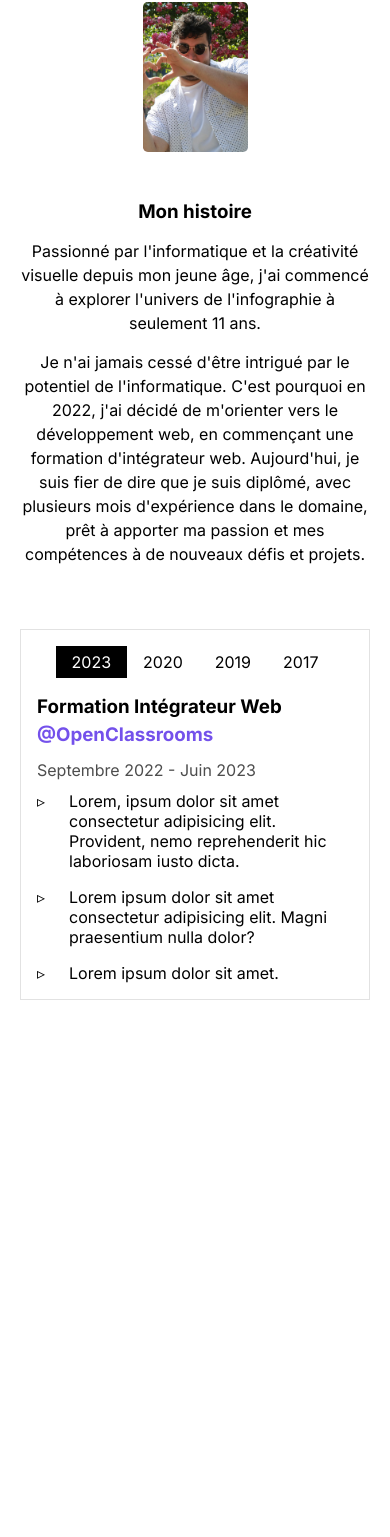
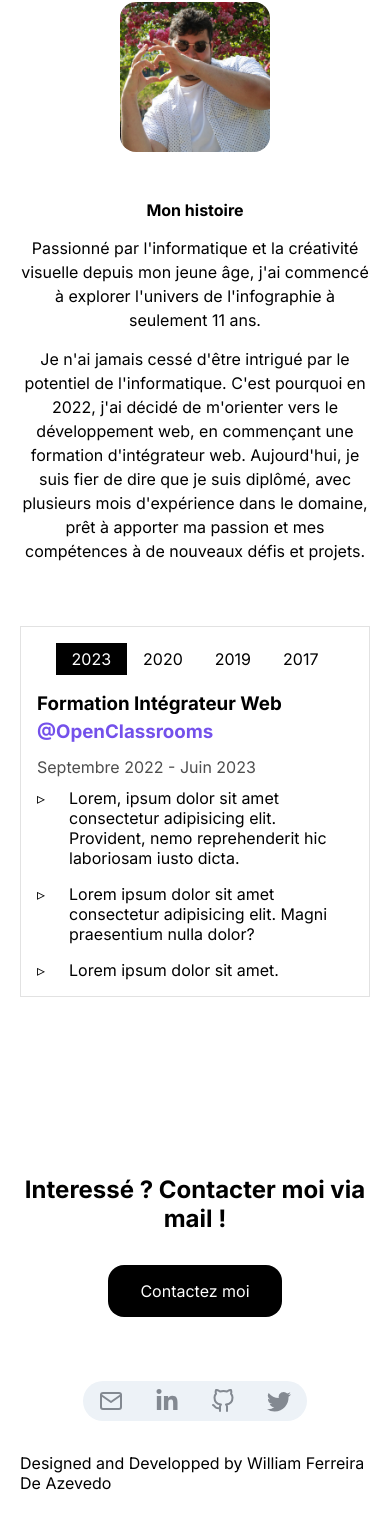
Before and after one commit to WillFDA/williamdeazevedo2023, a Next.js app: page / in a window 390 px wide. Shown: the part 3083-4620 px from the top of the page. Before the commit the page ends 4133 px from the top, so only its background shows below. Built offline with nearby package versions, Linux system fonts and the light colour scheme.

Commit message:
finito siuuu ?

```diff
--- a/package.json
+++ b/package.json
@@ -19,6 +19,7 @@
     "react": "18.2.0",
     "react-dom": "18.2.0",
     "react-icons": "^4.9.0",
+    "react-scroll": "^1.8.9",
     "sass": "^1.62.1",
     "typescript": "5.0.4"
   }
--- a/src/app/page.tsx
+++ b/src/app/page.tsx
@@ -6,6 +6,7 @@ import SectionTechnologies from "@/sections/SectionTechnologies";
 import LogoContour from '../components/LogoContour';
 import SectionMesProjets from "@/sections/SectionMesProjets";
 import SectionAPropos from "@/sections/SectionAPropos";
+import Footer from "@/sections/Footer";
 function Page() {
     return (
         <div className="app">
@@ -15,6 +16,7 @@ function Page() {
             <SectionTechnologies />
             <SectionMesProjets />
             <SectionAPropos />
+            <Footer />
         </div>
     );
 }
--- /dev/null
+++ b/src/scss/sections/_footer.scss
@@ -0,0 +1,60 @@
+.footer {
+    padding-top: 8rem;
+    display: flex;
+    flex-direction: column;
+    align-items: center;
+    margin: auto;
+    max-width: 1240px;
+    gap: 2rem;
+    .footer-title {
+        font-family: 'Inter', sans-serif;
+      font-weight: bold;
+      font-size: clamp(1.5rem, 2.5vw, 2.9rem);
+      text-align: center;
+    }
+    &-button {
+        z-index: 1;
+        margin-bottom: -5rem;
+        position: relative;
+        font-size: 1.5rem;
+        border: none;
+        cursor: pointer;
+        outline: inherit;
+        padding: 1rem 2rem;
+        border-radius: 1rem;
+        background-color: black;
+        color: white;
+        transition: background-color 0.3s ease, color 0.3s ease, transform 0.3s ease;
+        @include media('small') {
+            margin-bottom: 0;
+            font-size: 1rem;
+        }
+    }
+    &-button::before {
+        z-index: 0;
+        content: "";
+        position: absolute;
+        top: 0;
+        left: 0;
+        right: 0;
+        bottom: 0;
+        background: linear-gradient(-38deg, #e81cff 15%, #40c9ff 100%);
+        transform: translate3d(-21px, -13px, 0) scale(0.95);
+        filter: blur(20px);
+        opacity: 0;
+        z-index: -1;
+        transition: opacity 0.3s ease, transform 0.3s ease;
+    }
+    &-button:hover {
+        z-index: 1;
+        background-color: white;
+        color: black;
+        transform: scale(1.1);
+        font-weight: 800;
+    }
+    &-button:hover::before {
+        z-index: 0;
+        opacity: 0.7;
+        transform: translate3d(0, 0, 0) scale(1);
+    }
+}
--- a/src/scss/sections/_index.scss
+++ b/src/scss/sections/_index.scss
@@ -3,3 +3,4 @@
 @import './sectionTechnologies';
 @import './sectionMesProjets';
 @import "./sectionAPropos";
+@import "./footer";
--- a/src/scss/sections/_navbar.scss
+++ b/src/scss/sections/_navbar.scss
@@ -5,11 +5,13 @@
   padding: 0.5rem;
   max-width: 1240px;
   margin: auto;
+
   &__menu-container {
     position: relative;
   }
 
   &__menu-button {
+    cursor: pointer;
       margin: 0.25rem;
       padding: 0.75rem 1rem;
       border-radius: 1rem;
@@ -19,14 +21,16 @@
       border: 1px solid #F3F4F6;
       background-color: #F3F4F6;
       font-size:var(--tbase);
-
+      transition: transform 0.2s ease;
 
       &:hover {
           background-color: #E5E7EB; // correspond à hover:bg-gray-200
           border-color: #E5E7EB; // correspond à hover:border-gray-100
+          transform: scale(1.1);  // Agrandit l'élément de 10% lors du survol
       }
       &:active {
           border-color: #D1D5DB; // correspond à active:border-gray-300
+          transform: scale(1);  // Réduit l'élément à sa taille originale lors du clic
       }
   }
 
@@ -35,3 +39,44 @@
       margin-left: 0.5rem;
   }
 }
+
+.nav_links {
+  z-index: 10;
+  background-color: white;
+  display: flex;
+  flex-direction: column;
+  position: absolute;
+  padding: 1rem;
+  white-space: nowrap;
+  border-radius: 1rem;
+  box-shadow: 0 5px 15px rgba(0, 0, 0, 0.1);
+  opacity: 0;  // Initialise l'opacité à 0
+  transform: translateY(-10%);  // Déplace légèrement le menu vers le haut
+  animation: fadeInDown 0.5s forwards;
+  ul {
+    display: flex;
+    flex-direction: column;
+    gap: 0.2rem;
+    a {
+      cursor: pointer;
+      text-decoration: none;
+      color: black;
+      padding: 0.5rem 0.8rem;
+      border-radius: 0.5rem;
+      list-style-type: none;
+      li {
+        cursor: pointer;
+      }
+      &:hover {
+        background-color: #E5E7EB;  // Ajoute un fond gris lors du survol
+      }
+    }
+  }
+}
+
+@keyframes fadeInDown {
+  100% {
+    opacity: 1;  // Fait passer l'opacité à 1
+    transform: translateY(0);  // Ramène le menu à sa position originale
+  }
+}
--- a/src/scss/sections/_sectionAPropos.scss
+++ b/src/scss/sections/_sectionAPropos.scss
@@ -58,13 +58,18 @@
         margin-top: 1rem;
         min-height: 400px;
         @include media('large') {
-            width: 20%;
             margin: auto;
-            min-height: 150px;
-            border-radius: 0.3rem;
+            min-height: 400px;
+            min-width: 400px;
         }
         @include media('medium') {
-            width: 30%;
+            min-width: 300px;
+            min-height: 300px;
+            margin: auto;
+        }
+        @include media('small') {
+            min-width: 150px;
+            min-height: 150px;
         }
     }
 }
--- /dev/null
+++ b/src/sections/Footer.tsx
@@ -0,0 +1,17 @@
+import IconsHero from '@/components/IconsHero'
+import Logo from '@/components/Logo'
+import React from 'react'
+const Footer = () => {
+  return (
+    <footer className='footer'>
+        <h5 className='footer-title'>Interessé ? Contacter moi via mail !</h5>
+
+        <a style={{textDecoration: 'none'}}  href="mailto:william.deazevedopro@gmail.com" className='footer-button'>Contactez moi</a>
+        <IconsHero />
+        <p className='footer-subtitle'>Designed and Developped by William Ferreira De Azevedo</p>
+        <Logo />
+    </footer>
+  )
+}
+
+export default Footer
--- a/src/sections/Navbar.tsx
+++ b/src/sections/Navbar.tsx
@@ -1,15 +1,62 @@
-import React from "react";
+"use client"
+import React, {useState} from "react";
+import { Link } from "react-scroll";
 import Logo from '../components/Logo';
-import { FaChevronDown } from "react-icons/fa"
+import { FaChevronDown, FaTimes } from "react-icons/fa"
+
 function Navbar() {
+    const [isOpen, setIsOpen] = useState(false)
+
+    function handleNavMenuClick(e) {
+        e.preventDefault();
+        setIsOpen(!isOpen)
+    }
+
     return (
         <nav className='navbar'>
-                <a href="/" className='logo'><Logo /></a>
+            <a href="/" className='logo'><Logo /></a>
             <div className='navbar__menu-container'>
-                <button className='navbar__menu-button'>Menu <FaChevronDown className='navbar__menu-icon'/> </button>
+                <button onClick={handleNavMenuClick} className='navbar__menu-button'>
+                    Menu
+                    {isOpen ? <FaTimes className='navbar__menu-icon'/> : <FaChevronDown className='navbar__menu-icon'/>}
+                </button>
+                { isOpen && (<nav className="nav_links">
+                    <ul>
+                        <Link
+                            activeClass="active"
+                            to="technos"
+                            spy={true}
+                            smooth={true}
+                            offset={-70}
+                            duration={500}
+                        >
+                            <li className="nav_links_li">Mes Technologies</li>
+                        </Link>
+                        <Link
+                            activeClass="active"
+                            to="work"
+                            spy={true}
+                            smooth={true}
+                            offset={-70}
+                            duration={500}
+                        >
+                            <li className="nav_links_li">Mes Projets</li>
+                        </Link>
+                        <Link
+                            activeClass="active"
+                            to="abouts"
+                            spy={true}
+                            smooth={true}
+                            offset={-70}
+                            duration={500}
+                        >
+                            <li className="nav_links_li">A propos de moi</li>
+                        </Link>
+                        <a target="_blank" href="https://github.com/WillFDA"><li className="nav_links_li">Mon github</li></a>
+                    </ul>
+                </nav>)}
             </div>
         </nav>
-
     )
 }
 
--- a/src/sections/SectionAPropos.tsx
+++ b/src/sections/SectionAPropos.tsx
@@ -6,7 +6,7 @@ import SchoolComponent from "@/components/SchoolComponent";
 
 const SectionAPropos = () => {
   return (
-    <section className="about">
+    <section id="abouts" className="about">
         <motion.div
       initial="hidden"
       whileInView="visible"
@@ -41,7 +41,7 @@ const SectionAPropos = () => {
           </div>
         <aside className="about-aside">
           <div className="about-me">
-            <h3>Mon histoire</h3>
+            <h4>Mon histoire</h4>
             <div className="about-me-paragraph">
   <p>Passionné par l&apos;informatique et la créativité visuelle depuis mon jeune âge,
   j&apos;ai commencé à explorer l&apos;univers de l&apos;infographie à seulement 11 ans.
--- a/src/sections/SectionTechnologies.tsx
+++ b/src/sections/SectionTechnologies.tsx
@@ -11,7 +11,7 @@ import {motion} from 'framer-motion';
 export default function SectionTechnologies() {
   return (
     <>
-      <div className="mes-techno">
+      <div id="technos" className="mes-techno">
       <motion.div
                 initial="hidden"
                 whileInView="visible"
```
Also changed, not shown: 1 other file (tests, documents, lock files or other folders). Lines whose indentation alone changed are shown as unchanged.
